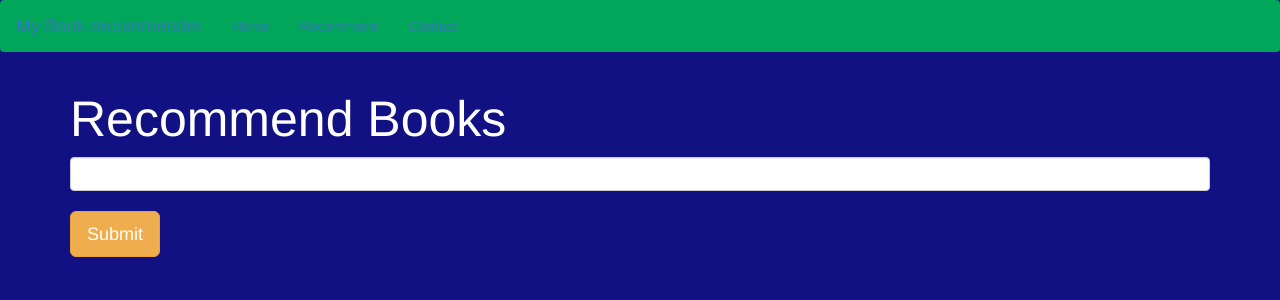
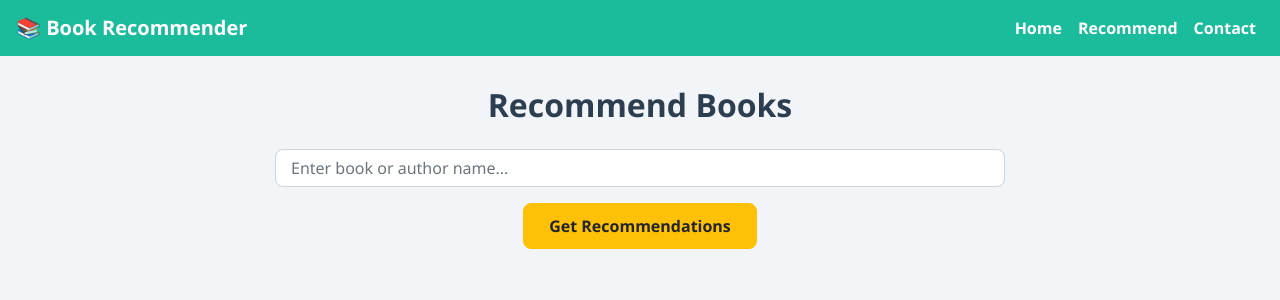
Before and after one commit to Anky2004/Book_recommender, a Flask app: page /recommend in a window 1280 px wide. Shown: the top 300 px of the page. Run offline with Flask 3, Linux system fonts and the light colour scheme; parts of the project's set-up code (start-up, migrations or seed data) failed here and were passed over.

Commit message:
Trigger rebuild

```diff
--- a/app.py
+++ b/app.py
@@ -43,5 +43,8 @@ def recommend():
 
     return render_template('recommend.html',data=data)
 
+
+
+
 if __name__ == '__main__':
     app.run(debug=True)
--- a/templates/recommend.html
+++ b/templates/recommend.html
@@ -3,55 +3,136 @@
 <head>
   <meta charset="UTF-8">
   <title>Book Recommender System</title>
-    <!-- Latest compiled and minified CSS -->
-<link rel="stylesheet" href="https://cdn.jsdelivr.net/npm/bootstrap@3.3.7/dist/css/bootstrap.min.css" integrity="sha384-BVYiiSIFeK1dGmJRAkycuHAHRg32OmUcww7on3RYdg4Va+PmSTsz/K68vbdEjh4u" crossorigin="anonymous">
-</head>
+  <!-- Bootstrap 4 CSS -->
+  <link href="https://cdn.jsdelivr.net/npm/bootstrap@4.6.2/dist/css/bootstrap.min.css" rel="stylesheet">
   <style>
-    .text-white{
-        color:white
+    body {
+      background-color: #f2f5f7;
+      font-family: 'Segoe UI', sans-serif;
+    }
+
+    .navbar {
+      background-color: #1abc9c;
+    }
+
+    .navbar-brand, .nav-link {
+      color: #ffffff !important;
+      font-weight: 600;
+    }
+
+    .navbar-brand:hover, .nav-link:hover {
+      color: #e0f7f3 !important;
+    }
+
+    .section-title {
+      font-size: 32px;
+      font-weight: 700;
+      margin-top: 30px;
+      margin-bottom: 25px;
+      color: #2c3e50;
+    }
+
+    .form-control {
+      border-radius: 8px;
+      padding: 10px 15px;
+      font-size: 16px;
+    }
+
+    .btn-warning {
+      font-size: 16px;
+      font-weight: 600;
+      border-radius: 8px;
+      padding: 10px 25px;
+    }
+
+    .card {
+      border: none;
+      border-radius: 12px;
+      box-shadow: 0 4px 12px rgba(0, 0, 0, 0.08);
+      transition: transform 0.2s ease;
+      background-color: #ffffff;
+      color: #343a40;
+    }
+
+    .card:hover {
+      transform: scale(1.02);
+    }
+
+    .card-img-top {
+      height: 180px;
+      object-fit: cover;
+      border-top-left-radius: 12px;
+      border-top-right-radius: 12px;
+    }
+
+    .card-body {
+      padding: 12px 15px;
+    }
+
+    .card-title {
+      font-size: 16px;
+      font-weight: 600;
+    }
+
+    .card-text {
+      font-size: 14px;
+      margin-bottom: 4px;
+    }
+
+    @media (max-width: 576px) {
+      .card-img-top {
+        height: 150px;
+      }
+
+      .section-title {
+        font-size: 24px;
+      }
     }
   </style>
-<body style="background-color:#111184">
+</head>
+<body>
 
-    <nav class="navbar" style="background-color:#00a65a">
-        <a class="navbar-brand">My Book recommender</a>
-        <ul class="nav navbar-nav">
-            <li><a href="/">Home</a></li>
-            <li><a href="/recommend">Recommend</a></li>
-            <li><a>Contact</a></li>
+  <nav class="navbar navbar-expand-lg">
+    <a class="navbar-brand">📚 Book Recommender</a>
+    <div class="collapse navbar-collapse">
+      <ul class="navbar-nav ml-auto">
+        <li class="nav-item"><a class="nav-link" href="/">Home</a></li>
+        <li class="nav-item"><a class="nav-link" href="/recommend">Recommend</a></li>
+        <li class="nav-item"><a class="nav-link" href="#">Contact</a></li>
       </ul>
+    </div>
   </nav>
 
   <div class="container">
-        <div class="row">
-            <div class="col-md-12">
-                <h1 class="text-white" style="font-size:50px">Recommend Books</h1>
-                <form action="/recommend_books" method="post">
-                    <input name="user_input" type="text" class="form-control"><br>
-                    <input type="submit" class="btn btn-lg btn-warning">
+    <h2 class="section-title text-center">Recommend Books</h2>
+
+    <div class="row justify-content-center">
+      <div class="col-md-8">
+        <form action="/recommend_books" method="post" class="mb-5">
+          <input name="user_input" type="text" class="form-control mb-3" placeholder="Enter book or author name...">
+          <div class="text-center">
+            <input type="submit" class="btn btn-warning" value="Get Recommendations">
+          </div>
         </form>
+      </div>
     </div>
 
     {% if data %}
-
+    <div class="row row-cols-1 row-cols-sm-2 row-cols-md-3 row-cols-lg-4">
       {% for i in data %}
-                <div class="col-md-3" style="margin-top:50px">
-                    <div class="card">
+      <div class="col mb-4">
+        <div class="card h-100">
+          <img class="card-img-top" src="{{ i[2] }}" alt="Book Cover">
           <div class="card-body">
-                            <img class="card-img-top" src="{{i[2]}}">
-                            <p class="text-white">{{i[0]}}</p>
-                            <h4 class="text-white">{{i[1]}}</h4>
+            <h5 class="card-title">{{ i[0] }}</h5>
+            <p class="card-text">👤 {{ i[1] }}</p>
           </div>
         </div>
       </div>
       {% endfor %}
-
+    </div>
     {% endif %}
 
-
-
-
-        </div>
   </div>
 
 </body>
```
Also changed, not shown: templates/index.html (+89 -25 lines). Lines whose indentation alone changed are shown as unchanged.
